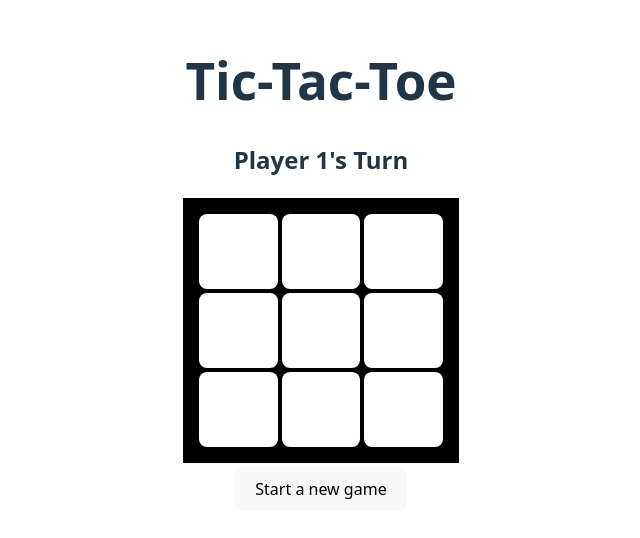
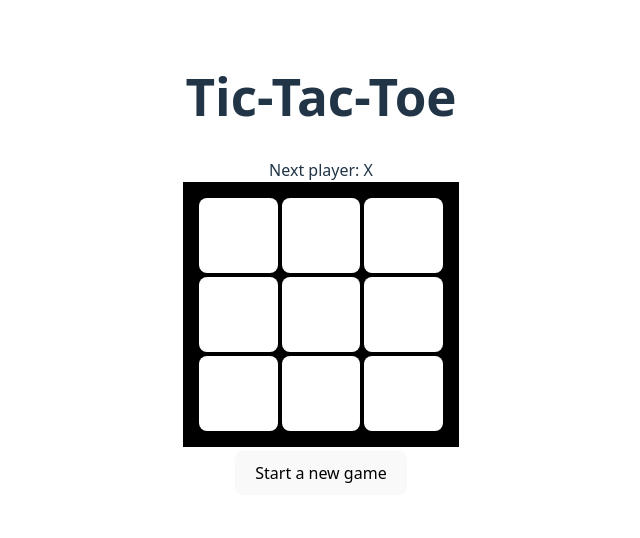
Before and after one commit to zackhanni/react-tic-tac-toe-app, a React (Vite) app: page / in a window 1280 px wide. Shown: the part 136-674 px from the top of the page, without its empty margins (319-959 px from the left). Built offline with nearby package versions, Linux system fonts and the light colour scheme.

Commit message:
made the score/status its own simpler component

```diff
--- a/src/components/Game.tsx
+++ b/src/components/Game.tsx
@@ -4,7 +4,7 @@ import { useEffect, useState } from "react";
 import { Square } from "./Square";
 
 export const Game = () => {
-  const [player, setPlayer] = useState(1);
+  const [player, setPlayer] = useState("X");
   const [values, setValues] = useState(new Array(9).fill(" "));
   const [winner, setWinner] = useState("");
   // how to win
@@ -39,20 +39,15 @@ export const Game = () => {
         (item) => item !== null && item !== undefined && item !== " "
       )
     ) {
-      setWinner("TIE!");
+      setWinner("tie");
     }
-
     // if all 9 values are taken up and there is no winner, set winner to 'It's a TIE!"
   };
 
   return (
     <>
-      <div>
-        <h2>Player {player}'s Turn</h2>
-        {winner === "X" || winner === "O" ? (
-          <h2>The winner is {winner}!</h2>
-        ) : null}
-        {winner === "TIE!" ? <h2>It's a TIE!</h2> : null}
+      <div className="status">
+        <Status player={player} winner={winner} />
       </div>
       <div className="grid">
         {values.map((value, index) => (
@@ -69,9 +64,10 @@ export const Game = () => {
         ))}
       </div>
       <button
+        className="reset"
         onClick={() => {
           setValues(new Array(9).fill(" "));
-          setPlayer(1);
+          setPlayer("X");
         }}
       >
         Start a new game
@@ -79,3 +75,13 @@ export const Game = () => {
     </>
   );
 };
+
+const Status = ({ player, winner }: { player: number; winner: string }) => {
+  if (winner === "X" || winner === "O") {
+    return `Winner: ${winner}`;
+  } else if (winner === "tie") {
+    return "Tie";
+  } else {
+    return `Next player: ${player}`;
+  }
+};
--- a/src/components/Square.tsx
+++ b/src/components/Square.tsx
@@ -1,6 +1,4 @@
 "use client";
-
-import React, { useState } from "react";
 
 export const Square = ({
   value,
@@ -14,7 +12,7 @@ export const Square = ({
   value: string;
   values: string[];
   setValues: any;
-  player: number;
+  player: string;
   setPlayer: any;
   index: number;
   disabled: boolean;
@@ -27,12 +25,12 @@ export const Square = ({
   };
 
   const handleClick = () => {
-    if (player === 1) {
+    if (player === "X") {
       updateValues("X");
-      setPlayer(2);
+      setPlayer("O");
     } else {
       updateValues("O");
-      setPlayer(1);
+      setPlayer("X");
     }
   };
 
```
